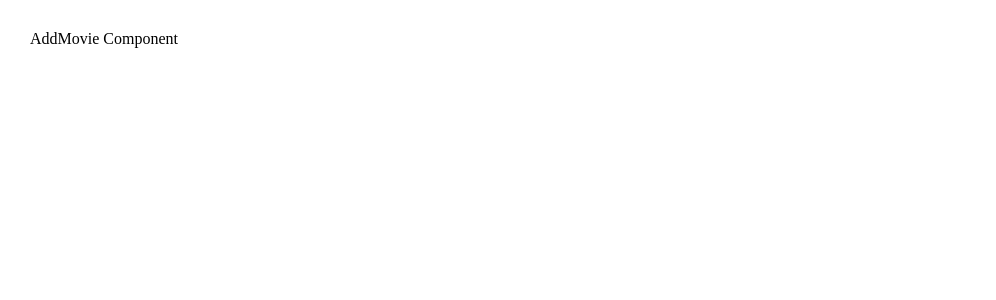
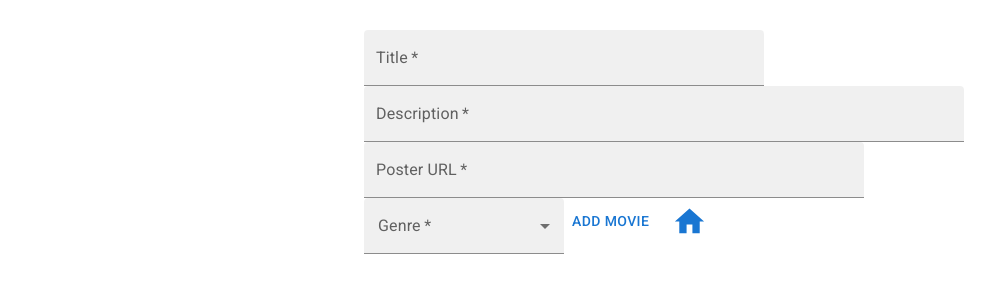
Before and after one commit to adairjenkins/weekend-movie-sagas, a React (Create React App) app: page /#/add-movie in a window 1280 px wide. Shown: the top 300 px of the page, without its empty margins (0-996 px from the left). Built offline with nearby package versions, Linux system fonts and the light colour scheme.

Commit message:
add movie form

```diff
--- a/src/components/AddMovie/AddMovie.jsx
+++ b/src/components/AddMovie/AddMovie.jsx
@@ -1,8 +1,79 @@
+import TextField from '@mui/material/TextField';
+import MenuItem from '@mui/material/MenuItem';
+import Input from '@mui/material/Input';
+import { useState } from 'react';
+import FormControl from '@mui/material/FormControl';
+import Select from '@mui/material/Select';
+import InputLabel from '@mui/material/InputLabel';
+import Button from '@mui/material/Button';
+import HomeIcon from '@mui/icons-material/Home';
+import { Container, Grid, Typography } from '@material-ui/core';
+import { useHistory } from 'react-router-dom';
+
+
 function AddMovie() {
+    const history = useHistory();
+    const [title, setTitle] = useState('');
+    const [url, setUrl] = useState('');
+    const [description, setDescription] = useState('');
+    const [genreId, setGenreId] = useState('');
+
+
+    const handleSubmit = (event) => {
+        event.preventDefault();
+        console.log('handleSubmit func');
+        // returnHome();
+    }
+
+    const returnHome = () => {
+        console.log('returnHome func');
+        history.push('/');
+    }
+
     return (
-        <>
-            <p>AddMovie Component</p>
-        </>
+        <Container maxWidth="sm">
+        <form onSubmit={handleSubmit}>
+            <TextField label="Title" required variant="filled" sx={{ minWidth: 400 }}>
+                <Input id="title" value={title} onChange={(event) => setTitle(event.target.value)}/>
+            </TextField>
+            <TextField label="Description" required multiline variant="filled" sx={{ minWidth: 600 }}>
+                <Input id="title" value={description} onChange={(event) => setDescription(event.target.value)}/>
+            </TextField>
+            <TextField label="Poster URL" required variant="filled" sx={{ minWidth: 500 }}>
+                <Input id="title" value={url} onChange={(event) => setUrl(event.target.value)}/>
+            </TextField>
+            <FormControl sx={{ minWidth: 200 }} required>
+                <InputLabel id="select-genre">Genre</InputLabel>
+                <Select
+                labelId="select-genre"
+                value={genreId}
+                label="Genre"
+                variant="filled"
+                onChange={(event) => setGenreId(event.target.value)}
+                >
+                    <MenuItem value={1}>Adventure</MenuItem>
+                    <MenuItem value={2}>Animated</MenuItem>
+                    <MenuItem value={3}>Biographical</MenuItem>
+                    <MenuItem value={4}>Comedy</MenuItem>
+                    <MenuItem value={5}>Disaster</MenuItem>
+                    <MenuItem value={6}>Drama</MenuItem>
+                    <MenuItem value={7}>Epic</MenuItem>
+                    <MenuItem value={8}>Fantasy</MenuItem>
+                    <MenuItem value={9}>Musical</MenuItem>
+                    <MenuItem value={10}>Romantic</MenuItem>
+                    <MenuItem value={11}>Science Fiction</MenuItem>
+                    <MenuItem value={12}>Space-Opera</MenuItem>
+                    <MenuItem value={13}>Superhero</MenuItem>
+                </Select>
+            </FormControl>
+            <Button type="submit">
+                    Add Movie
+            </Button>
+            <Button onClick={returnHome}>
+                <HomeIcon fontSize="large" sx={{ cursor: 'pointer' }}/>
+            </Button>
+        </form>
+        </Container>
     )
 }
 
--- a/src/components/Details/Details.jsx
+++ b/src/components/Details/Details.jsx
@@ -1,5 +1,5 @@
 import { useSelector } from 'react-redux';
-import { useHistory, Link } from 'react-router-dom';
+import { useHistory } from 'react-router-dom';
 import { Container, Grid } from '@material-ui/core';
 import { Card, CardActions, CardContent, CardMedia, Typography } from '@material-ui/core';
 import EditIcon from '@mui/icons-material/Edit';
--- a/src/components/MovieList/MovieList.jsx
+++ b/src/components/MovieList/MovieList.jsx
@@ -25,8 +25,8 @@ function MovieList() {
         <main>
             <Container >
                 <Grid container spacing={4}>
-                    <Grid item>
-                        <AddRoundedIcon onClick={handleAddMovie} sx={{ cursor: 'pointer', fontSize: 60 }}/>
+                    <Grid item xs={12} sm={12} md={12} lg={12}>
+                        <AddRoundedIcon onClick={handleAddMovie} sx={{ cursor: 'pointer', fontSize: 50 }}/>
                     </Grid>
                     {movies.map(movie => (
                         <Grid key={movie.id} item xs={6} sm={4} md={3} lg={2}>
```
